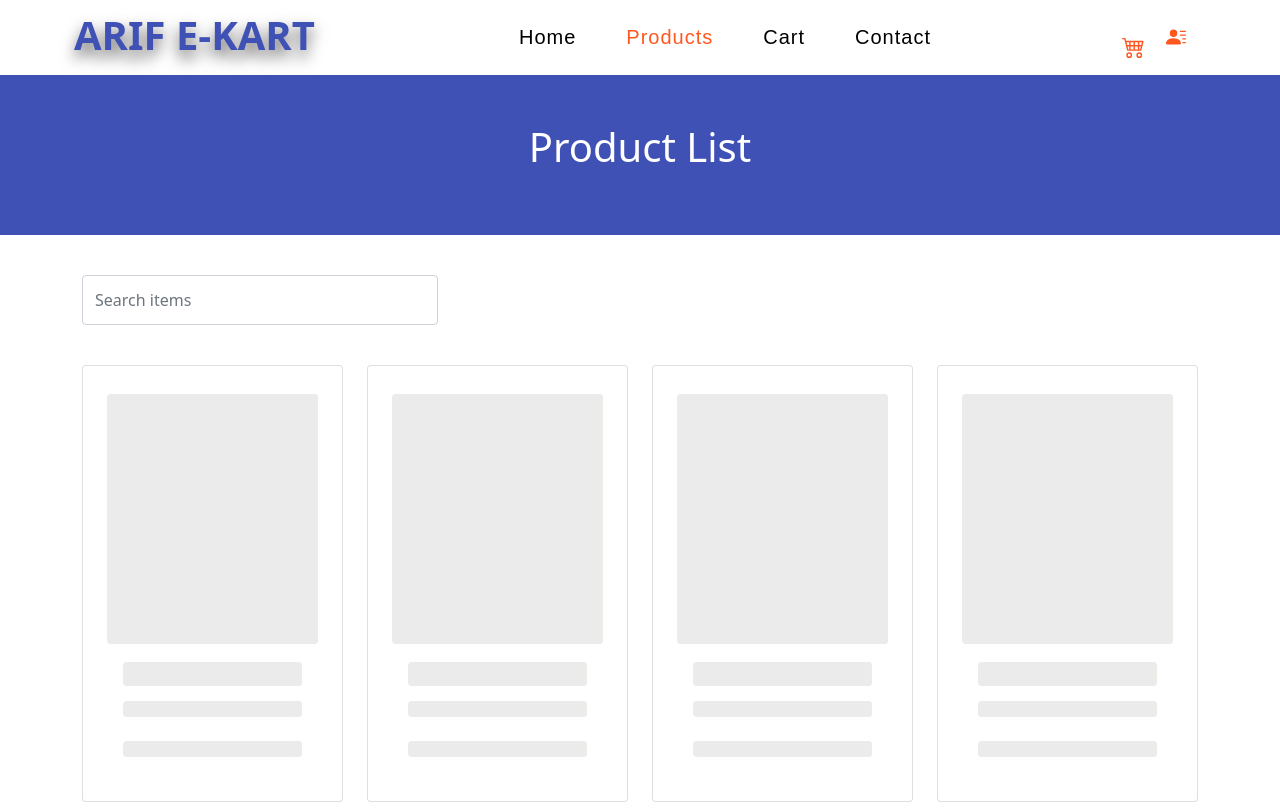
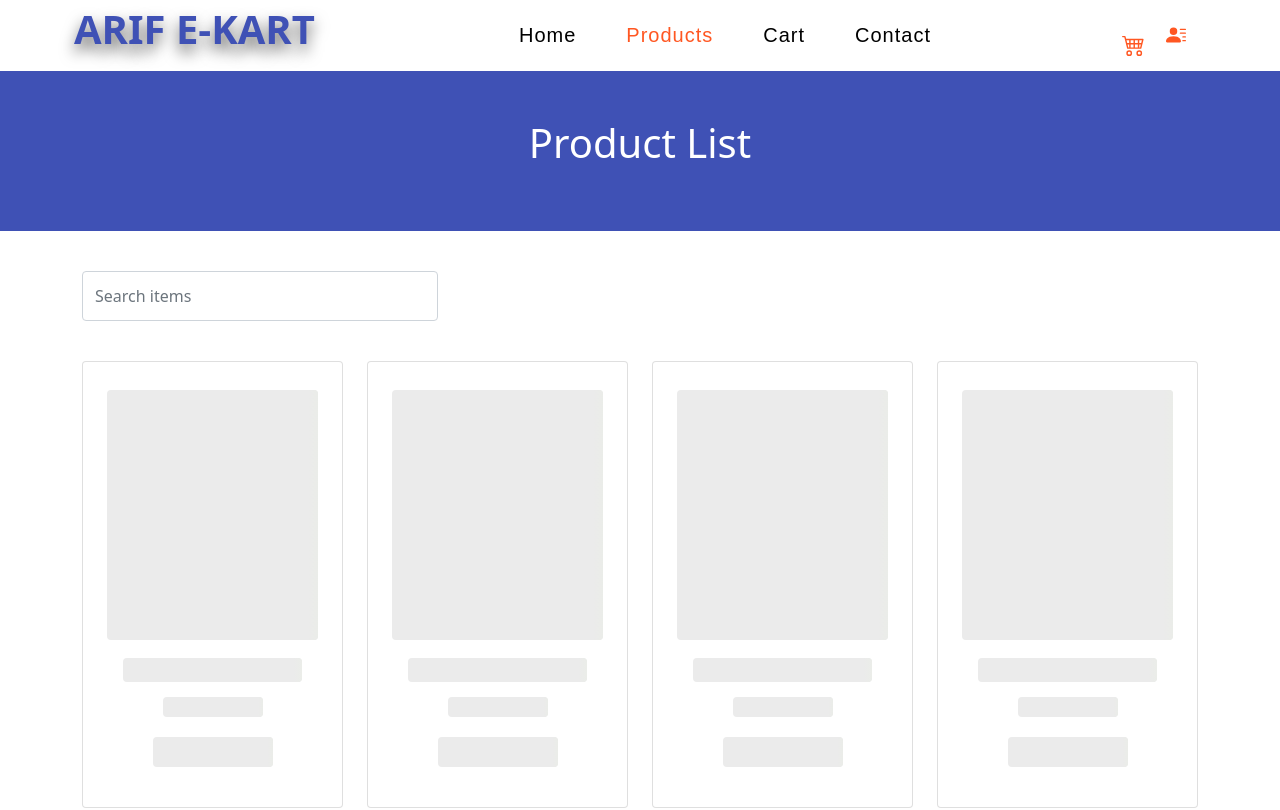
Before and after one commit to arifweb2020/eKart, a React (Create React App) app: page /all-products in a window 1280 px wide. Shown: the top 810 px of the page. Built offline with nearby package versions, Linux system fonts and the light colour scheme.

Commit message:
css fixed

```diff
--- a/src/components/navigation/NavBar.js
+++ b/src/components/navigation/NavBar.js
@@ -25,11 +25,11 @@ function NavBar(props) {
     setSidebarOpen(false)
    }
     return (
-        <div className="navBarContainer">
+        <div className="navBarContainer shadow-lg">
 
             <div className='innerNavbar'>
                 <div className='logo'>
-                    <Link to="/">ARIF E-KART</Link>
+                    <h1><Link to="/">ARIF E-KART</Link></h1>
                 </div>
                 <div className='navList'>
                     <ul>
--- a/src/components/navigation/style.scss
+++ b/src/components/navigation/style.scss
@@ -28,6 +28,7 @@
           font-size: 40px;
           font-weight: bold;
       text-shadow: 0px 8px 15px rgba(0, 0, 0, 0.6);
+
 }
 
 .navList ul {
--- a/src/components/product-card/ProductCard.js
+++ b/src/components/product-card/ProductCard.js
@@ -35,7 +35,7 @@ function ProductCard({ data }) {
 
     return (
 
-        <div className="card h-100 text-center p-4" >
+        <div className="card h-100 text-center p-4 shadow-lg" >
             <div className='product__img'><img className="card-img-top" src={data.image} alt="Card" height="200" onClick={() => navigate(`/single-products/${data.id}`)} style={{cursor:"pointer"}}/></div>
 
             <div className="card-body">
--- a/src/components/product-card/SkeletonProductCard.js
+++ b/src/components/product-card/SkeletonProductCard.js
@@ -8,8 +8,8 @@ function SkeletonProductCard(props) {
                         <SkeletonLoader height="250px" />
                         <div className="card-body">
                             <h4 className="card-title"><SkeletonLoader /></h4>
-                            <p className="card-text"><SkeletonLoader /></p>
-                            <SkeletonLoader />
+                            <p className="card-text"><SkeletonLoader width="100px" height="20px"/></p>
+                            <SkeletonLoader width="120px" height="30px"/>
 
 
                         </div>
--- a/src/components/spin-loader/style.scss
+++ b/src/components/spin-loader/style.scss
@@ -13,3 +13,14 @@
     position:absolute;
     }
 }
+
+@media (max-width:667px){
+    .spinLoader{
+
+        & .circle{
+        top:50%;
+        left:45%;
+        position:absolute;
+        }
+    }
+}
--- a/src/features/all-products/AllProducts.js
+++ b/src/features/all-products/AllProducts.js
@@ -13,11 +13,11 @@ function AllProducts(props) {
 
     const [pageNumber, setPageNumber] = React.useState(0);
 
-    const searchedProduct = allProducts.filter((item) => {
+    const searchedProduct = allProducts?.filter((item) => {
         if (searchTerm.value === "") {
             return item;
         }
-        if (item.title.toLowerCase().includes(searchTerm.toLowerCase())) {
+        if (item?.title?.toLowerCase().includes(searchTerm.toLowerCase())) {
             return item;
         } else {
             return console.log("not found");
@@ -26,12 +26,12 @@ function AllProducts(props) {
 
     const productPerPage = 12;
     const visitedPage = pageNumber * productPerPage;
-    const displayPage = searchedProduct.slice(
+    const displayPage = searchedProduct?.slice(
         visitedPage,
         visitedPage + productPerPage
     );
 
-    const pageCount = Math.ceil(searchedProduct.length / productPerPage);
+    const pageCount = Math.ceil(searchedProduct?.length / productPerPage);
 
     const changePage = ({ selected }) => {
         setPageNumber(selected);
@@ -56,7 +56,7 @@ function AllProducts(props) {
 
                 <div className='row'>
                     {
-                        allProducts.length === 0 ? (
+                        allProducts?.length === 0 ? (
                             <>
                                 {
                                     [...Array(12)].map((_, i) => {
@@ -78,13 +78,13 @@ function AllProducts(props) {
                             )
                     }
                     {
-                        displayPage.length === 0 ? <div className='col-md-12'>
+                        displayPage?.length === 0 ? <div className='col-md-12'>
                             <div style={{ display: "flex", justifyContent: "center", alignItems: "center", height: "60px", marginTop: "30px",marginBottom:"40px", background: "#80808040", borderRadius: "10px" }}> <h5>NO DATA FOUND</h5></div>
                         </div> : null
                     }
 
                     {
-                        displayPage.length === 0 ? null : <div>
+                        displayPage?.length === 0 ? null : <div>
                             <ReactPaginate
                                 pageCount={pageCount}
                                 onPageChange={changePage}
```
